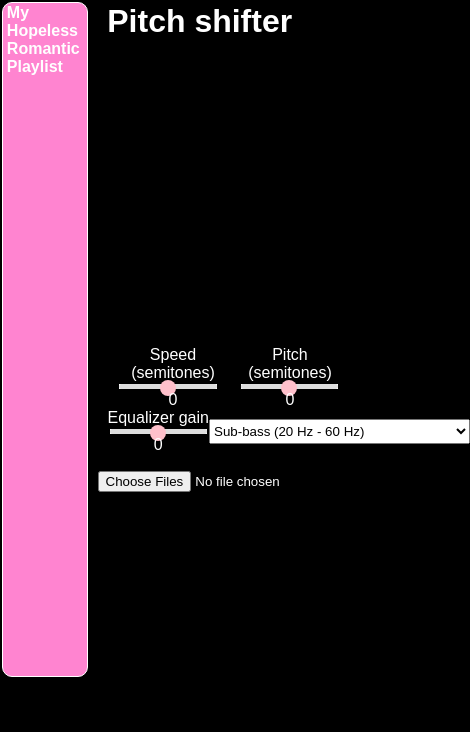
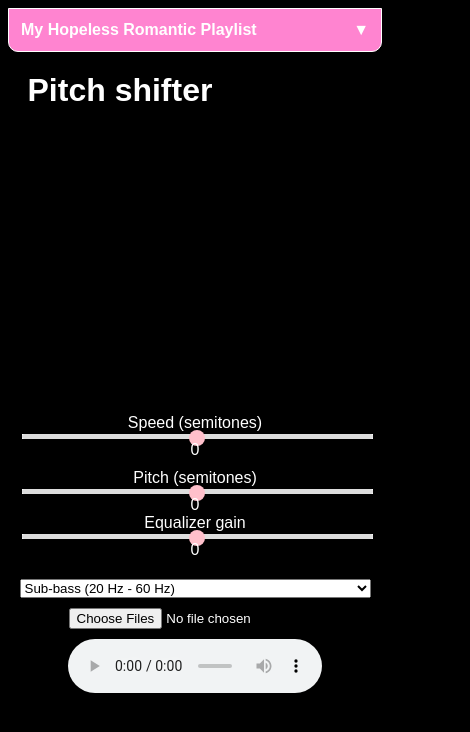
Before and after one commit to KennethTrinh/Music-Player, a website: page index.html in a window 390 px wide. Shown: the whole page, 470 px wide, since content can reach past the window. Drawn offline with nearby package versions, Linux system fonts and the light colour scheme.

Commit message:
update mobile styles

```diff
--- a/index.html
+++ b/index.html
@@ -1,10 +1,14 @@
-<!DOCTYPE html>
+<!doctype html>
 <html>
   <head>
     <meta charset="utf-8" />
+    <meta name="viewport" content="width=device-width, initial-scale=1.0" />
     <title>Ken's Website</title>
     <link rel="stylesheet" type="text/css" href="./style.css" />
-    <link rel="icon" href="https://i.pinimg.com/236x/c5/f3/04/c5f30496e61ff54940f9f4865e1d53fd.jpg" />
+    <link
+      rel="icon"
+      href="https://i.pinimg.com/236x/c5/f3/04/c5f30496e61ff54940f9f4865e1d53fd.jpg"
+    />
     <!-- <link href="https://fonts.googleapis.com/css?family=Roboto" rel="stylesheet"> -->
     <!-- <script src="https://kit.fontawesome.com/111924c1a3.js" crossorigin="anonymous"></script> -->
   </head>
@@ -13,16 +17,20 @@
       <div class="playlist-container">
         <div class="playlist-text">
           <strong> My Hopeless Romantic Playlist </strong>
+          <span class="playlist-toggle-arrow">&#9660;</span>
         </div>
-            <div class="playlist"> </div>
+        <div class="playlist"></div>
       </div>
       <div class="music-player">
         <h1>Pitch shifter</h1>
-            <div id="no-worklet" style="display: none;">Audio Worklet API not supported by you browser, try a recent Chrome version.</div>
-            <div class="sound-wave"> </div>
-            <canvas id="canvas" ></canvas>
+        <div id="no-worklet" style="display: none">
+          Audio Worklet API not supported by you browser, try a recent Chrome
+          version.
+        </div>
+        <div class="sound-wave"></div>
+        <canvas id="canvas"></canvas>
         <div class="controls">
-                <div style="display: flex;">
+          <div style="display: flex">
             <label for="speed">
               <span>Speed (semitones)</span>
               <input id="speed" type="range" min="-12" max="12" step="1" />
@@ -34,10 +42,17 @@
               <span id="pitch-value">0</span>
             </label>
           </div>
-                <div style="display: flex;">
+          <div style="display: flex">
             <label for="equalizer">
               <span>Equalizer gain</span>
-                        <input id="equalizer" type="range" min="-50" max="50" step="1" value="0" />
+              <input
+                id="equalizer"
+                type="range"
+                min="-50"
+                max="50"
+                step="1"
+                value="0"
+              />
               <span id="equalizer-value">0</span>
             </label>
             <select id="frequency-select">
@@ -49,11 +64,24 @@
               <option value="5000">Presence (4000 Hz - 6000 Hz)</option>
               <option value="7000">Brilliance (6000 Hz - 8000 Hz)</option>
               <option value="10000">Air (8000 Hz - 12000 Hz)</option>
-                        <option value="16000">High frequencies (12000 Hz - 20000 Hz)</option>
+              <option value="16000">
+                High frequencies (12000 Hz - 20000 Hz)
+              </option>
             </select>
           </div>
-                <div style="display: flex; justify-content: space-between; align-items: center;">
-                    <input type="file" accept=".mp3,audio/*" onchange="extract(this)" multiple>
+          <div
+            style="
+              display: flex;
+              justify-content: space-between;
+              align-items: center;
+            "
+          >
+            <input
+              type="file"
+              accept=".mp3,audio/*"
+              onchange="extract(this)"
+              multiple
+            />
             <audio id="audio-player" controls></audio>
           </div>
         </div>
@@ -62,5 +90,4 @@
     <script src="//ajax.googleapis.com/ajax/libs/jquery/1.9.1/jquery.min.js"></script>
     <script src="./dist/bundle.js"></script>
   </body>
-
 </html>
--- a/style.css
+++ b/style.css
@@ -62,6 +62,10 @@ path {
 #frequency-select {
     height: auto;
     margin: 10px 0;
+}
+
+#audio-player {
+    width: 25vw;
 }
 
 .controls label {
@@ -242,6 +246,114 @@ body .sound-wave {
   width: var(--main-area-width);
 }
 
+.playlist-toggle-arrow {
+  display: none;
+}
+
+@media (max-width: 768px) {
+  :root {
+    --main-area-width: 92vw;
+    --playlist-row-width: 88vw;
+  }
+
+  /* Explicitly override the global div { max-width: 65vw } for key elements.
+     Class selectors (0-1-0) beat the element selector (0-0-1) regardless of order. */
+  .wrapper,
+  .playlist-container,
+  .playlist-text,
+  .playlist,
+  .playlist-row,
+  .music-player,
+  .controls,
+  .sound-wave {
+    max-width: 100%;
+  }
+
+  .wrapper {
+    padding: 0;
+    width: 100%;
+    height: auto;
+    display: flex;
+    flex-direction: column;
+  }
+
+  .playlist-container {
+    position: relative;
+    width: 100%;
+    height: auto;
+    flex-shrink: 0;
+    margin: 0;
+    border-radius: 0 0 var(--playlist-border-radius) var(--playlist-border-radius);
+  }
+
+  .playlist-text {
+    cursor: pointer;
+    display: flex;
+    justify-content: space-between;
+    align-items: center;
+    user-select: none;
+    padding: 12px;
+    margin: 0;
+  }
+
+  .playlist {
+    display: none;
+    max-height: 50vh;
+  }
+
+  .playlist-container.open .playlist {
+    display: block;
+  }
+
+  .playlist-row {
+    width: 90%;
+    max-width: none;
+  }
+
+  .playlist-toggle-arrow {
+    display: inline-block;
+    transition: transform 0.3s ease;
+  }
+
+  .playlist-container.open .playlist-toggle-arrow {
+    transform: rotate(180deg);
+  }
+
+  .music-player {
+    margin-left: 0;
+    padding: 5vw;
+  }
+
+  h1 {
+    margin-top: 0;
+  }
+
+  .controls label {
+    margin-left: 0;
+    width: 90vw;
+    text-align: center;
+  }
+
+  .controls > div {
+    flex-direction: column;
+    align-items: center;
+    width: 90vw;
+    gap: 10px;
+  }
+
+  input[type=range] {
+    width: 90vw;
+  }
+
+  #frequency-select {
+    width: 90vw;
+  }
+
+  #audio-player {
+    width: 100%;
+  }
+}
+
 body .bar {
   animation-name: wave-lg;
   animation-iteration-count: infinite;
```
Also changed, not shown: src/main.js (+6 -1 lines). Lines whose indentation alone changed are shown as unchanged.
